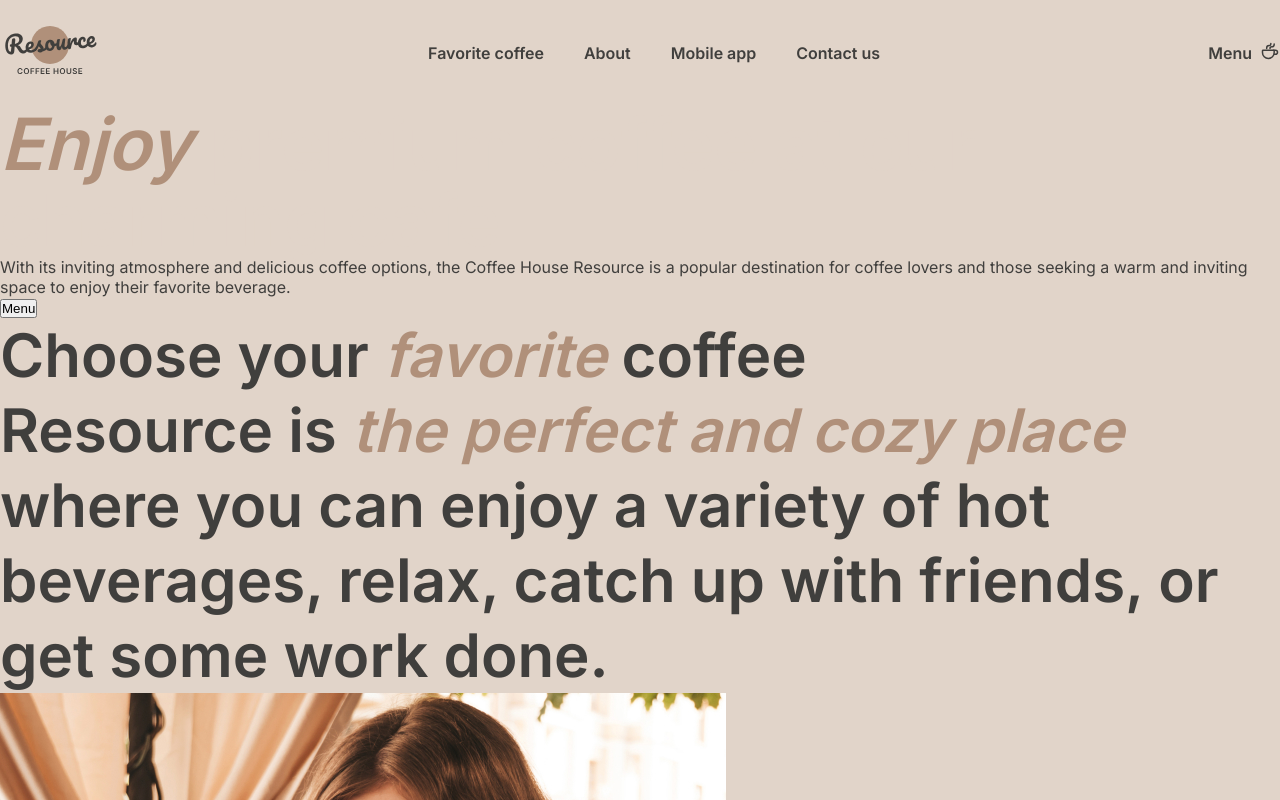
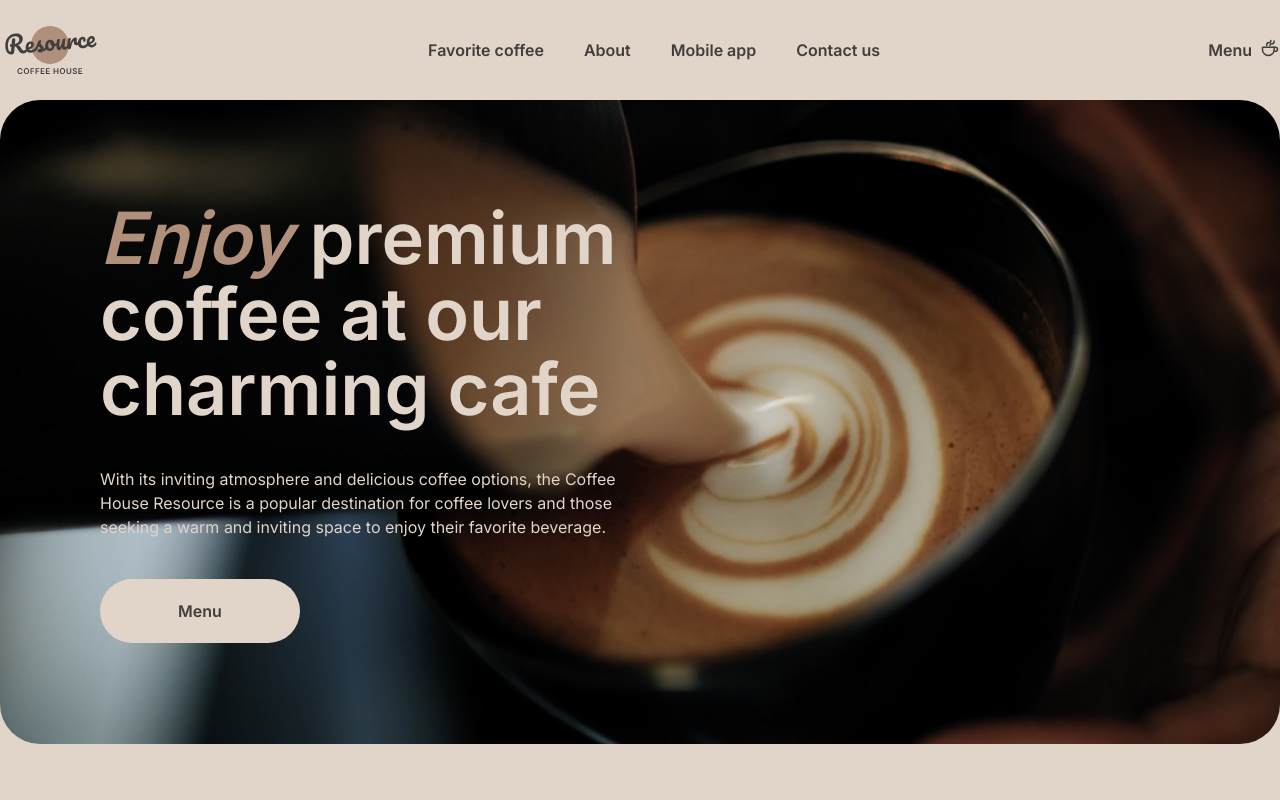
Before and after one commit to BotsulaAnastasia/coffee-house, a website: page coffee-house/index.html in a window 1280 px wide. Shown: the top 800 px of the page. Drawn offline with Linux system fonts and the light colour scheme.

Commit message:
feat: stylize promo section

```diff
--- a/coffee-house/index.html
+++ b/coffee-house/index.html
@@ -33,11 +33,17 @@
             </div>
         </div>
     </header>
-    <section class="main-offer">
-        <div class="wrapper main-offer-wrapper">
-            <h1><span class="selected-text">Enjoy</span> premium coffee at our charming cafe</h1>
-            <p>With its inviting atmosphere and delicious coffee options, the Coffee House Resource is a popular destination for coffee lovers and those seeking a warm and inviting space to enjoy their favorite beverage.</p>
-            <button class="coffee-menu-button">Menu</button>
+    <section class="promo">
+        <div class="wrapper promo-wrapper">
+            <img class="promo-background" src="./assets/images/promo-img.jpg" alt="promo-img">
+            <div class="promo-content">
+                <h1><span class="selected-text">Enjoy</span> premium coffee at our charming cafe</h1>
+                <p class="promo-text">With its inviting atmosphere and delicious coffee options, the Coffee House Resource is a popular destination for coffee lovers and those seeking a warm and inviting space to enjoy their favorite beverage.</p>
+                <button class="big-button coffee-menu-button">
+                    <span class="button-text">Menu</span>
+                    <img class="coffee-cup" src="./assets/icons/coffee-cup.svg" alt="coffee-cup">
+                </button>
+            </div>
         </div>
     </section>
     <section class="favorite-coffee">
--- /dev/null
+++ b/coffee-house/sass/abstract/_placeholders.scss
@@ -0,0 +1,3 @@
+%transition {
+    transition: all 0.5s ease-out;
+}
--- a/coffee-house/sass/base/_base.scss
+++ b/coffee-house/sass/base/_base.scss
@@ -8,6 +8,10 @@ body {
     font-family: 'Inter', Verdana, sans-serif;
     background-color: $color-light;
     color: $color-text-dark;
+    font-size: 16px;
+    font-style: normal;
+    font-weight: 400;
+    line-height: 150%;
 }
 
 h1 {
--- /dev/null
+++ b/coffee-house/sass/base/_buttons.scss
@@ -0,0 +1,40 @@
+.big-button {
+    display: flex;
+    width: 200px;
+    align-items: center;
+    justify-content: center;
+    border-radius: 100px;
+    outline: none;
+    cursor: pointer;
+}
+
+.button-text {
+    font-family: 'Inter', Verdana, sans-serif;
+    font-size: 16px;
+    font-style: normal;
+    font-weight: 600;
+    line-height: 150%;
+    color: $color-text-dark;
+}
+
+.coffee-menu-button {
+    background: $color-light;
+    padding: 20px 0;
+    border: none;
+    position: relative;
+    & span {
+        @extend %transition;
+    }
+    &:hover span {
+        padding-right: 28px;
+    }
+    & img {
+        opacity: 0;
+        position: absolute;
+        left: 108px;
+        @extend %transition;
+    }
+    &:hover img {
+        opacity: 1;
+    }
+}
--- /dev/null
+++ b/coffee-house/sass/components/_promo.scss
@@ -0,0 +1,33 @@
+.promo {
+    margin-bottom: 100px;
+}
+
+.promo-wrapper {
+    height: 644px;
+    position: relative;
+    padding: 100px;
+}
+
+.promo-background {
+    position: absolute;
+    z-index: -1;
+    width: 100%;
+    height: 100%;
+    overflow: hidden;
+    border-radius: 40px;
+    top: 0;
+    left: 0;
+}
+
+.promo-content {
+    width: 530px;
+    display: flex;
+    flex-direction: column;
+    justify-content: center;
+    align-items: flex-start;
+}
+
+.promo-text {
+    color: $color-light;
+    margin: 40px 0;
+}
--- a/coffee-house/sass/layouts/_header.scss
+++ b/coffee-house/sass/layouts/_header.scss
@@ -10,6 +10,10 @@
     display: flex;
     align-items: center;
     justify-content: space-between;
+}
+
+.logo-wrapper {
+    height: 60px;
 }
 
 .navigation {
--- a/coffee-house/sass/style.scss
+++ b/coffee-house/sass/style.scss
@@ -1,6 +1,12 @@
 @import "abstract/constants";
+@import "abstract/placeholders";
+
 @import "base/base";
+@import "base/buttons";
 
 // Layouts
 @import "layouts/wrapper";
 @import "layouts/header";
+
+// Components
+@import "components/promo";
```
Also changed, not shown: coffee-house/assets/images/promo-img.jpg (renamed from coffee-house/assets/images/img-hero.jpg), coffee-house/sass/style.css, 1 other file.
